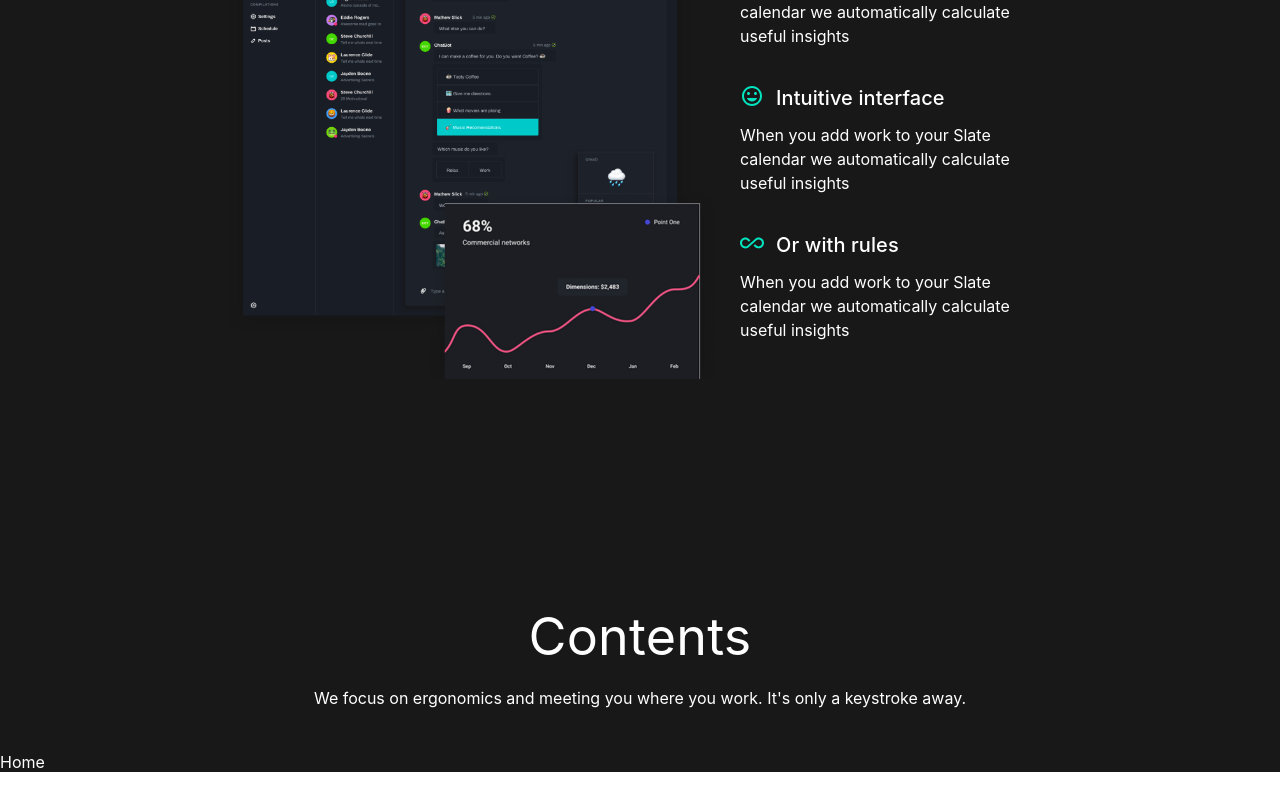
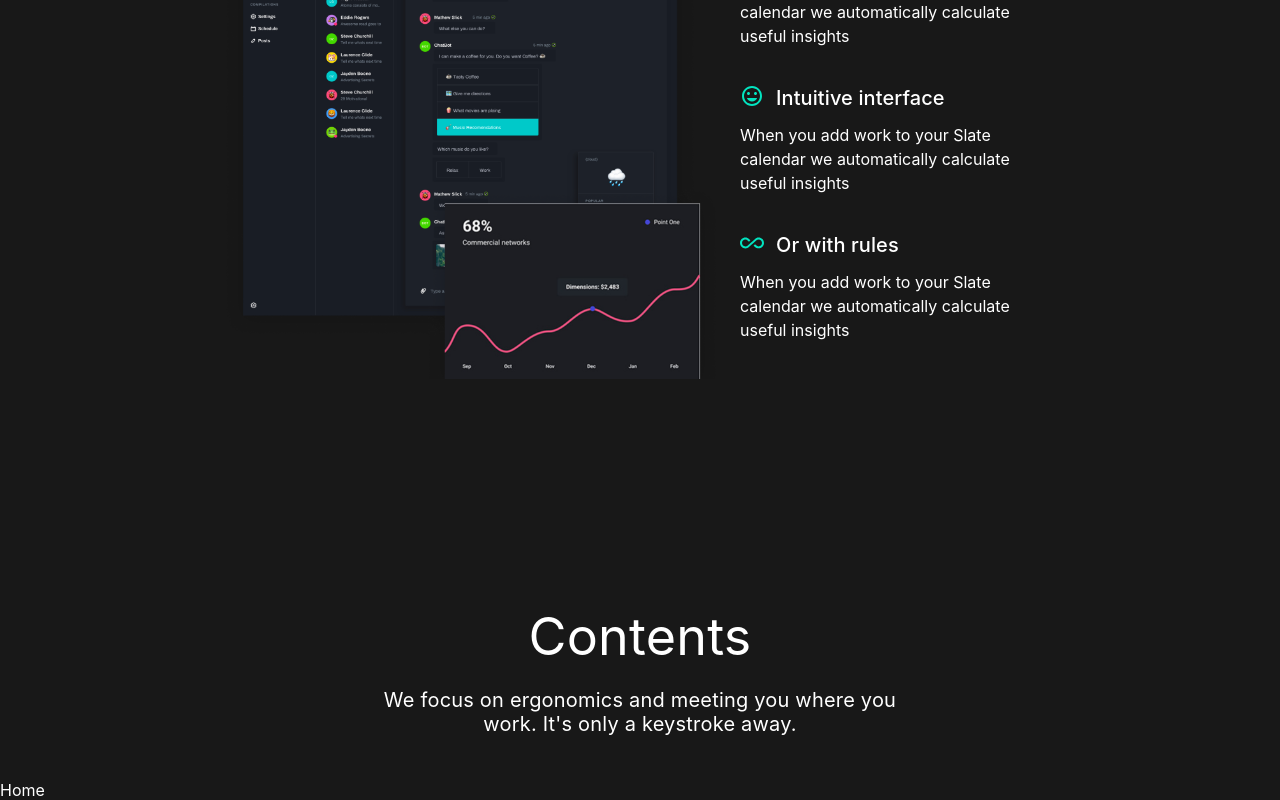
Before and after one commit to TheDa21crj/Landing-Page, a React (Create React App) app: page / in a window 1280 px wide. Shown: the part 1860-2660 px from the top of the page. Before the commit the page ends 2632 px from the top, so only its background shows below. Built offline with nearby package versions, Linux system fonts and the light colour scheme; the HTML template or start-up script is replaced by a standard one.

Commit message:
sub heading styled

```diff
--- a/src/Components/Css/Contents.css
+++ b/src/Components/Css/Contents.css
@@ -18,5 +18,9 @@
 
 .ContentsWefocusPTag {
     margin: 20px 0px 44px 0px;
+    max-width: 555px;
     text-align: center;
+    font-size: 20px;
+    font-weight: 400;
+    letter-spacing: 0.2px;
 }
```
